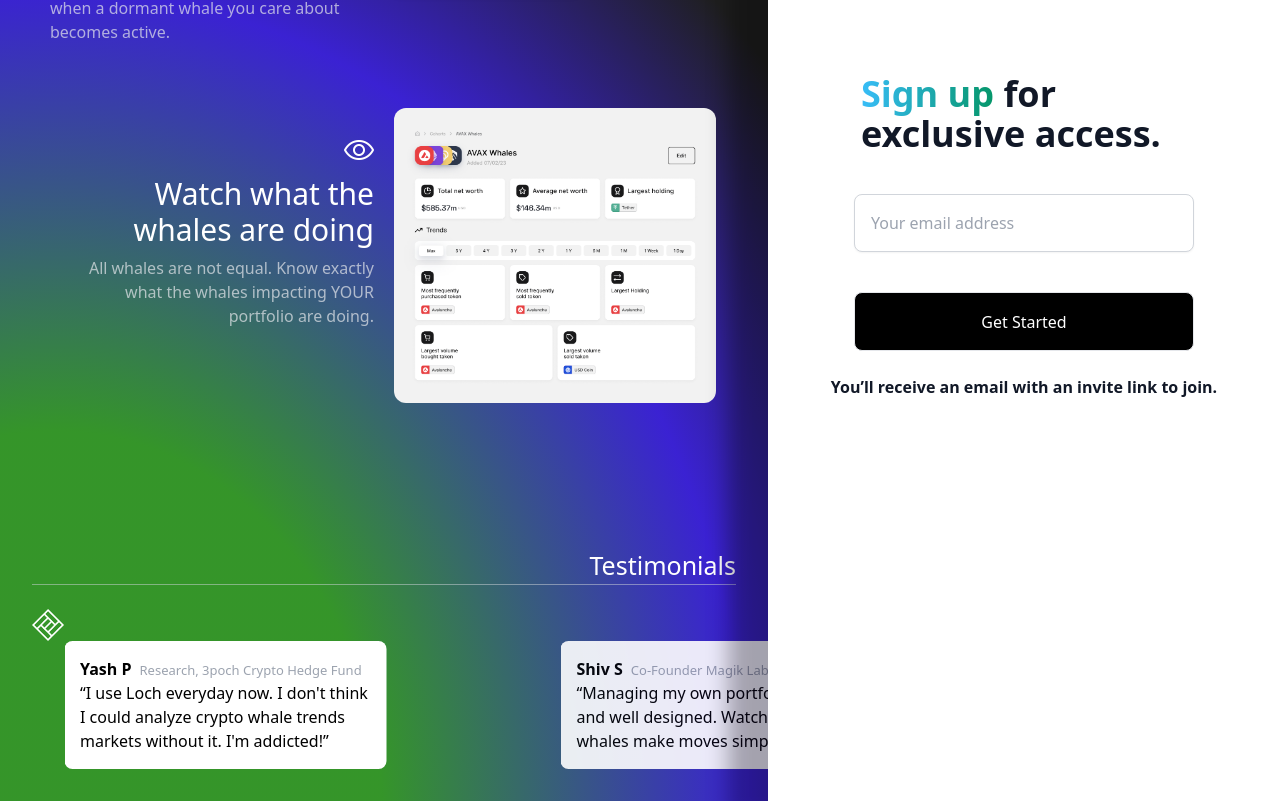
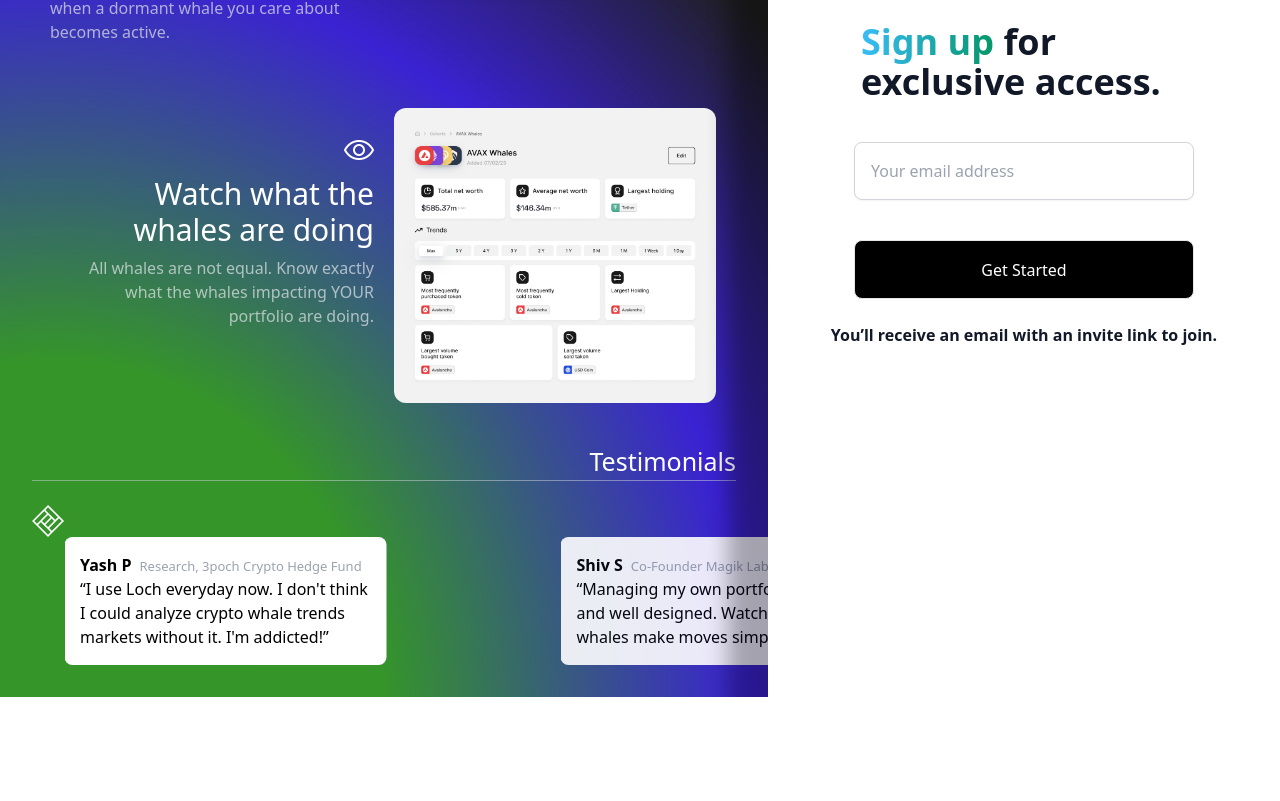
Before and after one commit to theyashjaiswal/loch-landing-page, a React (Vite) app: page / in a window 1280 px wide. Shown: the part 328-1129 px from the top of the page. After the commit the page ends 1025 px from the top, so only its background shows below. Built offline with nearby package versions, Linux system fonts and the light colour scheme.

Commit message:
fix padding issue

```diff
--- a/src/components/Info/Info.jsx
+++ b/src/components/Info/Info.jsx
@@ -107,7 +107,7 @@
         </div>
       </div>
 
-      <div className="flex flex-wrap p-8 mt-20 flex-col overflow-clip justify-evenly">
+      <div className="flex flex-wrap p-8 pt-2 flex-col overflow-clip justify-evenly">
         <div className="flex flex-wrap flex-col w-2 md:w-auto">
           <p className="text-white text-[1.5625rem] text-right">Testimonials</p>
           <div className="border-b border-gray-300 border-opacity-50 pb-0.5rem pr-1.5rem"></div>
```
